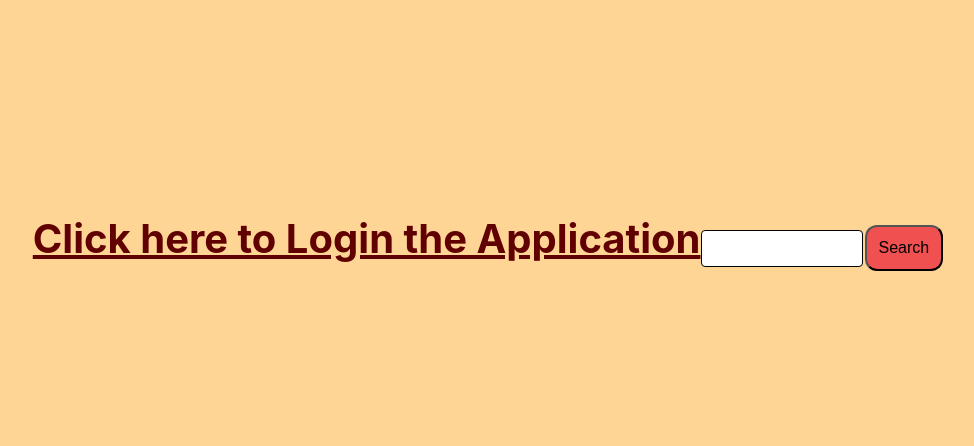
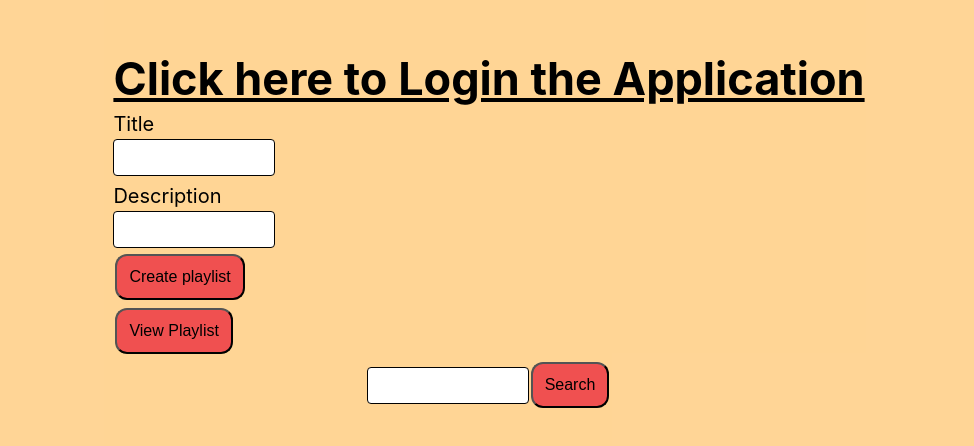
Before and after one commit to Wiwinistii/homework-4, a React (Create React App) app in the folder homework-week2-ses1/my-app/: page / in a window 1280 px wide. Shown: the part 156-602 px from the top of the page, without its empty margins (151-1125 px from the left). Built offline with nearby package versions, Linux system fonts and the light colour scheme.

Commit message:
homework-week3-ses3

```diff
--- /dev/null
+++ b/homework-week2-ses1/my-app/src/component/playlist/Card.css
@@ -0,0 +1,20 @@
+.Song {
+    text-align: center;
+    margin: 0 auto;
+    margin-top: 15px;
+    width: 350px;
+    height: 460px;
+    background-color: rgba(248, 186, 104, 0.897);
+    border-radius: 11px;
+}
+
+.Song img {
+    width: 200px;
+    height: 200px;
+    border-radius: 5px;
+    margin-top: 30px;
+}
+
+.text p{
+    color: black;
+}
--- /dev/null
+++ b/homework-week2-ses1/my-app/src/component/playlist/Card.js
@@ -0,0 +1,15 @@
+import "./Card.css";
+
+function PlaylistCard(props) {
+  return (
+    <div className="Card">
+      <img src={props.url} alt={props.alt}></img>
+      <div className="text">
+        <p className="album">{props.albumName}</p>
+        <p>{props.artistName}</p>
+      </div>
+    </div>
+  );
+}
+
+export default PlaylistCard;
--- /dev/null
+++ b/homework-week2-ses1/my-app/src/component/playlist/Form.css
@@ -0,0 +1,11 @@
+label {
+    text-align: center;
+    color: black;
+    font-size: 20px;
+}
+
+.title {
+    color: black;
+    font-size: 30px;
+    font-weight: bold;
+}
--- /dev/null
+++ b/homework-week2-ses1/my-app/src/component/playlist/Form.js
@@ -0,0 +1,40 @@
+import "../playlist/Form.css";
+
+const PlaylistForm = ({
+  onCreate,
+  handleChange,
+  handleChangeDesc,
+  handleChangeTitle,
+}) => {
+  return (
+    <form className="form" onSubmit={onCreate}>
+      <div className="form-text">
+        <label>Title</label>
+        <br />
+        <input
+          type="text"
+          id="title"
+          name="title"
+          onChange={handleChangeTitle}
+          required
+        />
+      </div>
+      <div className="form-text">
+        <label>Description</label>
+        <br />
+        <input
+          type="text"
+          id="description"
+          name="description"
+          onChange={handleChangeDesc}
+          required
+        />
+      </div>
+      <button type="submit" value="submit">
+        Create playlist
+      </button>
+    </form>
+  );
+};
+
+export default PlaylistForm;
--- /dev/null
+++ b/homework-week2-ses1/my-app/src/component/playlist/Search.css
@@ -0,0 +1,9 @@
+.title {
+    color: black;
+    font-size: 45px;
+    font-weight: bold;
+  }
+
+.buttonSearch:hover {
+    box-shadow: 0 10px 15px 0  rgba(252, 5, 5, 0.459);
+}
--- /dev/null
+++ b/homework-week2-ses1/my-app/src/component/playlist/Search.js
@@ -0,0 +1,15 @@
+import '../playlist/Search.css'
+
+const SearchForm = ({ onSearch, handleChange, handlePlaylist }) => {
+  return (
+    <form onSubmit={onSearch}>
+      <input type="text" id="inpuText" onChange={handleChange} required/>
+      <button className='buttonSearch' type="submit" value="submit">
+        Search
+      </button>
+
+    </form>
+  );
+};
+
+export default SearchForm;
--- a/homework-week2-ses1/my-app/src/pages/spotify/Index.js
+++ b/homework-week2-ses1/my-app/src/pages/spotify/Index.js
@@ -2,6 +2,10 @@ import React, { useState } from "react";
 import "../spotify/Spotify.css";
 import Song from "../../component/Song";
 import useSearch from "../../Use";
+import PlaylistCard from "../../component/playlist/Card";
+import PlaylistForm from "../../component/playlist/Form";
+import SearchForm from "../../component/playlist/Search";
+import axios from "axios";
 
 const BASE_URL = "https://api.spotify.com/v1";
 const CLIENT_ID = "156d8ff82a664cdca18c4ff13c8809f3";
@@ -9,28 +13,173 @@ const REDIRECT_URI = "http://localhost:3000/songspotify";
 const SPOTIFY_AUTHORIZE_ENDPOINT = "https://accounts.spotify.com/authorize";
 const SCOPE = "playlist-modify-private";
 const AUTH_URL = `${SPOTIFY_AUTHORIZE_ENDPOINT}?client_id=${CLIENT_ID}&redirect_uri=${REDIRECT_URI}&scope=${SCOPE}&response_type=token&show_dialog=true`;
-
+const access_token = new URLSearchParams(window.location.hash).get(
+  "#access_token"
+);
 
 function Spotify() {
-  const {
-    searchResult,
-    handleChange,
-    onSearch,
-  } = useSearch();
 
   const [isSelected, setIsSelected] = useState([]);
+  const { searchResult, handleChange, onSearch } = useSearch ();
+  const [ newPlaylist, setNewPlaylist] = useState ({
+    title: "",
+    description: "",
+    viewPlaylist: [],
+  });
+
+  const [check, setCheck] = useState({
+    emptyView: true,
+    playlistId: "",
+  });
+  // const [userId, setUserId] = useState();
+  let userId = "";
+  let playlistId = "";
+  let newPlaylistId = "";
+
+  const handleSelected = (uri) => {
+    setIsSelected((oldArray) => oldArray.filter((id) => id !== uri));
+    console.log(`Present id = ${isSelected}`);
+  };
+
+  const handleNotSelected = (uri) => {
+    setIsSelected((oldArray) => [...oldArray, uri]);
+    console.log(`Present id = ${isSelected}`);
+  };
+
+  const handleForm = (event) => {
+    const { name, value } = event.target;
+    setNewPlaylist({ ...newPlaylist, [name]: value });
+  };
+
+  const handlePlaylist = async (event) => {
+    event.preventDefault();
+    if (access_token === null) {
+      alert("Login first");
+    } else if (isSelected.length === 0) {
+      alert("Select song first");
+    } else {
+      console.log(access_token);
+      await getUserId();
+      console.log("create playlist");
+      await createPlaylist();
+      newPlaylistId = playlistId.replace("spotify:playlist:", "");
+      await addSongPlaylist();
+      console.log(playlistId);
+    }
+  };
+
+  const handleView = (event) => {
+    event.preventDefault();
+    newPlaylistId = check.playlistId.replace("spotify:playlist:", "");
+    viewPlaylist();
+    setCheck({
+      emptyView: false
+    })
+  };
+
+  const getUserId = async () => {
+    try {
+      let user = await axios.get(`${BASE_URL}/me`, {
+        headers: {
+          Authorization: "Bearer " + access_token,
+          "Content-Type": "application/json",
+        },
+      });
+      console.log(user.data.id);
+      userId = user.data.id;
+    } catch (error) {
+      console.log(error);
+    }
+  };
+
+  const createPlaylist = async () => {
+    try {
+      let create = await axios.post(
+        `${BASE_URL}/users/${userId}/playlists`,
+        {
+          name: newPlaylist.title,
+          description: newPlaylist.description,
+          public: false,
+          collaborative: false,
+        },
+        {
+          headers: {
+            Authorization: "Bearer " + access_token,
+            "Content-Type": "application/json",
+          },
+        }
+      );
+      console.log(create.data);
+      playlistId = create.data.uri;
+      setCheck({
+        playlistId: create.data.uri,
+      });
+    } catch (error) {
+      console.log(error);
+    }
+  };
+
+  const addSongPlaylist = async () => {
+    try {
+      await axios.post(
+        `${BASE_URL}/playlists/${newPlaylistId}/tracks`,
+        {
+          uris: isSelected,
+          position: 0,
+        },
+        {
+          headers: {
+            Authorization: "Bearer " + access_token,
+            "Content-Type": "application/json",
+          },
+        }
+      );
+    } catch (error) {
+      console.log(error);
+    }
+  };
+
+  const viewPlaylist = async () => {
+    try {
+      let view = await axios.get(`${BASE_URL}/playlists/${newPlaylistId}`, {
+        headers: {
+          Authorization: "Bearer " + access_token,
+          "Content-Type": "application/json",
+        },
+      });
+      console.log(view.data);
+      setNewPlaylist({
+        viewPlaylist: view.data,
+      });
+    } catch (error) {
+      console.log(error);
+    }
+  };
 
   return (
-    <div className="spotify-track">
-      <form onSubmit={onSearch}>
+      <div className="container">
+        <div className="link-toSpotify">
           <a className="title" href={AUTH_URL}>
             Click here to Login the Application
           </a>
-        <input type="text" id="inpuText" onChange={handleChange} />
-        <button type="submit" value="submit">
-          Search
+        </div>
+        <div className="formAndView">
+          <div className="create-playlist">
+            <PlaylistForm
+              onCreate={handlePlaylist}
+              handleChangeTitle={handleForm}
+              handleChangeDesc={handleForm}
+            />
+          </div>
+          <div className="ViewPlaylist">
+            <button type="submit" onClick={handleView}>
+              View Playlist
             </button>
-      </form>
+          </div>
+        </div>
+        <div className="twoSided">
+          <div className="spotify-track">
+            <SearchForm onSearch={onSearch} handleChange={handleChange} />
             <div className="listOf-track">
               {searchResult.map((item, index) => (
                 <Song
@@ -40,14 +189,51 @@ function Spotify() {
                   alt="Image not loaded"
                   key={item.uri}
                   isSelected={isSelected.includes(item.uri)}
-            onClick={(isSelected) => isSelected ? setIsSelected(oldArray => oldArray.filter((id) => id !== item.uri)) : setIsSelected(oldArray => [...oldArray, item.uri])}
-            nameOfButton={isSelected.includes(item.uri) ? "Deselect" : "Select"}
+                  onClick={(isSelected) =>
+                    isSelected
+                      ? handleSelected(item.uri)
+                      : handleNotSelected(item.uri)
+                  }
+                  nameOfButton={
+                    isSelected.includes(item.uri) ? "Deselect" : "Select"
+                  }
                 />
-        ))
-        }
+              ))}
+            </div>
+          </div>
+          <div className="playlistTrack">
+            <div className="playlistWrapper">
+              <p>{newPlaylist?.viewPlaylist.name}</p>
+              {check.emptyView ? (
+                <p></p>
+              ) : (
+                newPlaylist?.viewPlaylist?.tracks?.items?.map((item) => {
+
+                  return (
+                    <PlaylistCard
+                      url={item.track.album.images[0].url}
+                      alt="Not loaded"
+                      albumName={item.track.album.name}
+                      artistName={item.track.artists[0].name}
+                      key={item.track.uri}
+                    />
+                  );
+                })
+              )}
+            </div>
+          </div>
         </div>
       </div>
     );
   }
 
+  {
+    /* <PlaylistCard
+    url={item.track.album.images[0].url}
+    alt="Not loaded"
+    albumName={item.track.album.name}
+    artistName={item.track.artists[0].name}
+  />; */
+  }
+
   export default Spotify;
```
Lines whose indentation alone changed are shown as unchanged.
